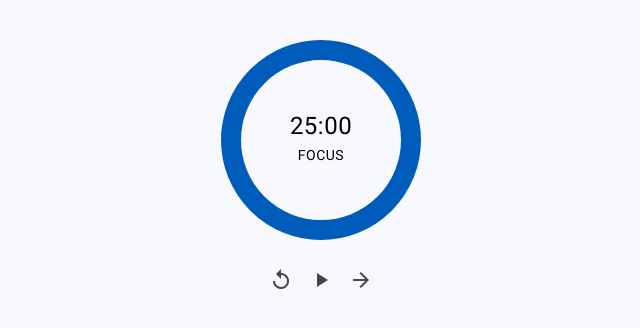
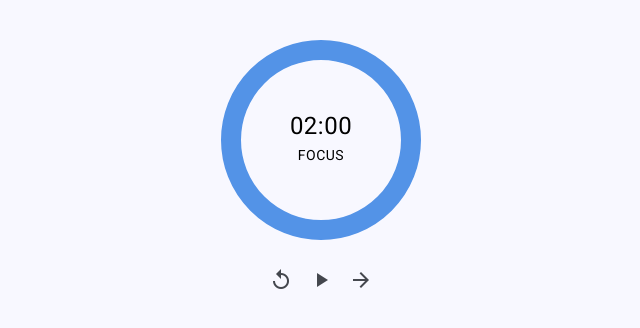
Before and after one commit to herbertmoroni/pomodoro, an Angular app: page / in a window 1280 px wide. Shown: the top 328 px of the page, without its empty margins (319-959 px from the left). Built offline with nearby package versions, Linux system fonts and the light colour scheme.

Commit message:
color adjusted first version

```diff
--- a/src/app/app.component.css
+++ b/src/app/app.component.css
@@ -22,7 +22,7 @@
 }
 
 .custom-spinner ::ng-deep circle {
-  stroke: currentColor;
+  stroke: #005cbb;
 }
 
 .timer-display {
--- a/src/app/app.component.html
+++ b/src/app/app.component.html
@@ -1,10 +1,11 @@
 <div class="timer-container">
   <svg class="backdrop" viewBox="0 0 100 100">
-    <circle cx="50" cy="50" r="45" fill="none" [attr.stroke]="spinnerColor" stroke-width="10"></circle>
+    <circle cx="50" cy="50" r="45" fill="none" [attr.stroke]="backdropColor" stroke-width="10"></circle>
   </svg>
 
   <mat-progress-spinner
     class="custom-spinner"
+    [ngStyle]="spinnerStyle"
     [color]="'primary'"
     [mode]="'determinate'"
     [value]="progress"
--- a/src/app/app.component.ts
+++ b/src/app/app.component.ts
@@ -12,11 +12,11 @@ import { CommonModule } from '@angular/common';
   standalone: true,
   imports: [RouterOutlet, MatProgressSpinnerModule, MatIconModule, MatButtonModule, CommonModule],
   templateUrl: './app.component.html',
-  styleUrl: './app.component.css'
+  styleUrl: './app.component.css',
 })
 export class AppComponent implements OnInit, OnDestroy {
-  focusTime = 25 * 60; // 25 minutes in seconds
-  breakTime = 5 * 60; // 5 minutes in seconds
+  focusTime = 2 * 60; // 25 minutes in seconds
+  breakTime = 1 * 60; // 5 minutes in seconds
   currentTime: number;
   progress = 0;
   displayTime = '25:00';
@@ -26,6 +26,12 @@ export class AppComponent implements OnInit, OnDestroy {
   alarmSound!: HTMLAudioElement;
   startTime: number = 0;
   originalTitle: string;
+
+   // Color constants
+   readonly FOCUS_BACKDROP_COLOR = '#5393e7';
+   readonly BREAK_BACKDROP_COLOR = 'yellow';
+   readonly FOCUS_SPINNER_COLOR = '#005cbb';
+   readonly BREAK_SPINNER_COLOR = '#fcff7a';
 
   constructor(private titleService: Title) {
     this.originalTitle = this.titleService.getTitle();
@@ -40,6 +46,18 @@ export class AppComponent implements OnInit, OnDestroy {
   ngOnDestroy() {
     this.stopTimer();
     this.titleService.setTitle(this.originalTitle);
+  }
+
+  get backdropColor(): string {
+    return this.isFocusTime ? this.FOCUS_BACKDROP_COLOR : this.BREAK_BACKDROP_COLOR;
+  }
+
+  get spinnerColor(): string {
+    return this.isFocusTime ? this.FOCUS_SPINNER_COLOR : this.BREAK_SPINNER_COLOR;
+  }
+
+  get spinnerStyle() {
+    return { 'stroke': this.spinnerColor };
   }
 
   toggleTimer() {
@@ -131,10 +149,6 @@ export class AppComponent implements OnInit, OnDestroy {
     }
   }
 
-  get spinnerColor(): string {
-    return this.isFocusTime ? '#005cbb' : '#ffd700';
-  }
-
   get modeLabel(): string {
     return this.isFocusTime ? 'FOCUS' : 'BREAK';
   }
```
